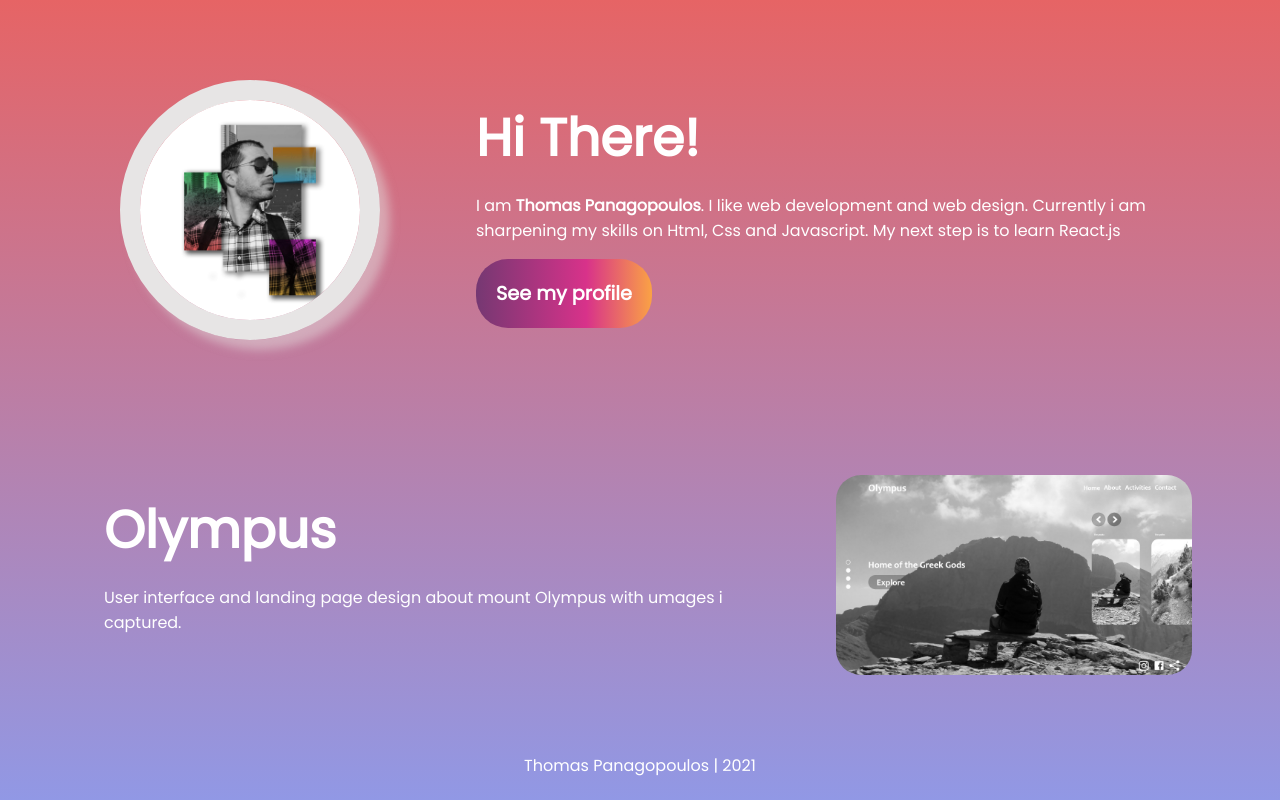
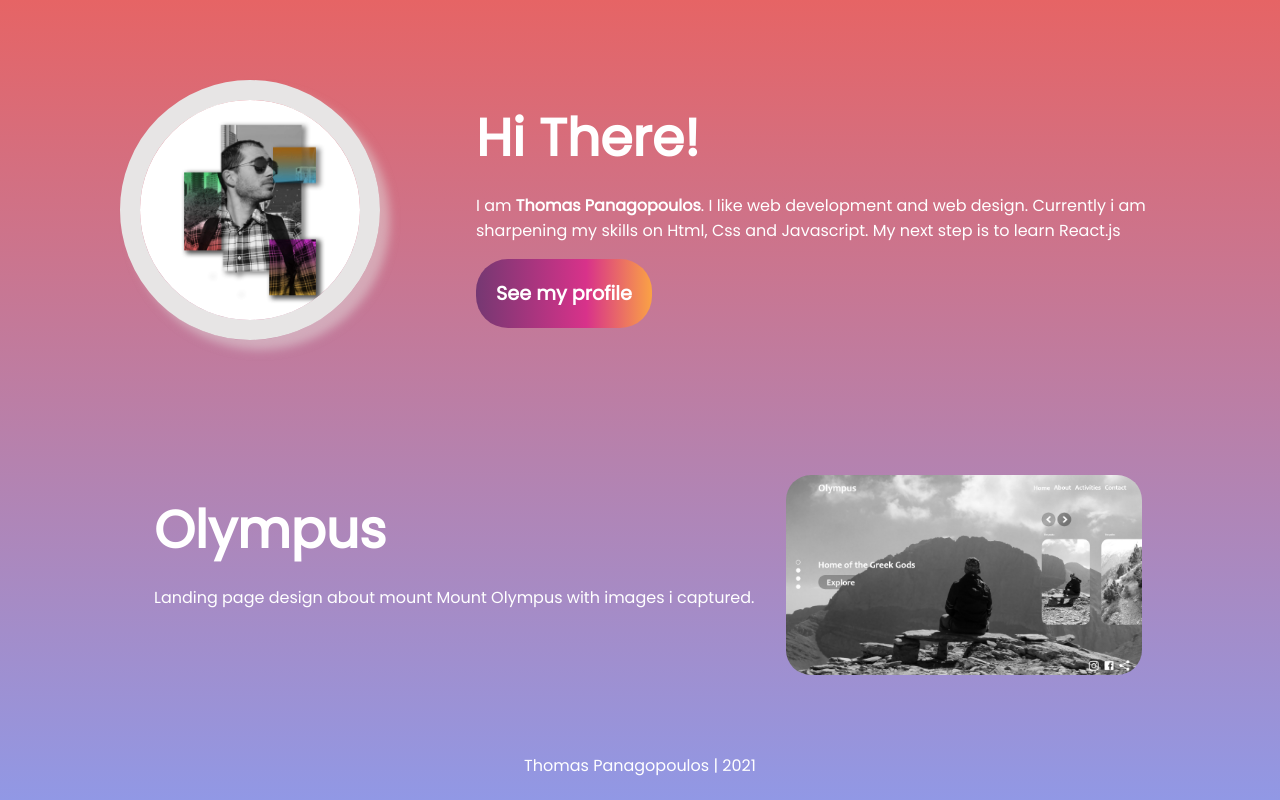
Before and after one commit to Tompan87/Tompan87.github.io, a plain HTML site: page index.html in a window 1280 px wide. Drawn offline with Linux system fonts and the light colour scheme.

Commit message:
Description update

```diff
--- a/index.html
+++ b/index.html
@@ -31,7 +31,7 @@
       <div class="example">
         <div class="info">
           <h1 class="headline">Olympus</h1>
-          <p class="description">User interface and landing page design about mount Olympus with umages i captured. </p>
+          <p class="description">Landing page design about mount Mount Olympus with images i captured. </p>
         </div>
 
           <div class="example--img">
```
Also changed, not shown: style.css (+3 -4 lines).
